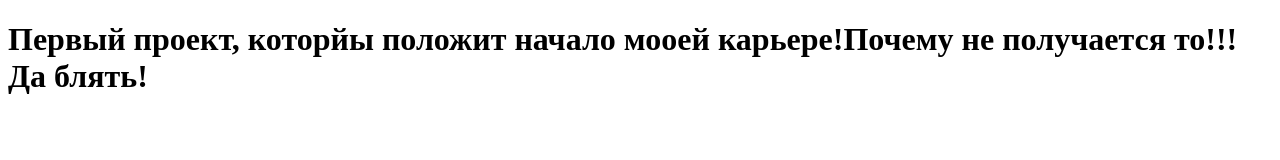
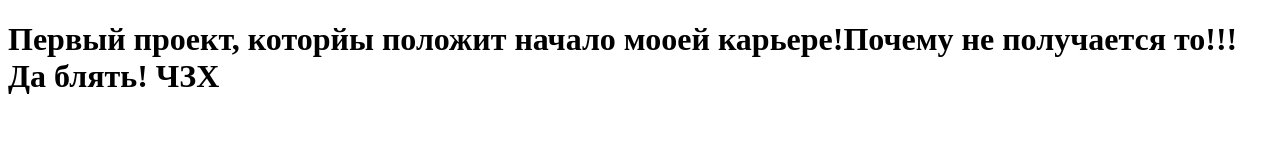
Before and after one commit to Ake11aY/site1, a plain HTML site: page index.html in a window 1280 px wide. Drawn offline with Linux system fonts and the light colour scheme.

Commit message:
добавление

```diff
--- a/index.html
+++ b/index.html
@@ -9,7 +9,7 @@
 </head>
 
 <body>
-    <h1> Первый проект, которйы положит начало мооей карьере!Почему не получается то!!! Да блять!</h1>
+    <h1> Первый проект, которйы положит начало мооей карьере!Почему не получается то!!! Да блять! ЧЗХ </h1>
 </body>
 
 </html>
```
